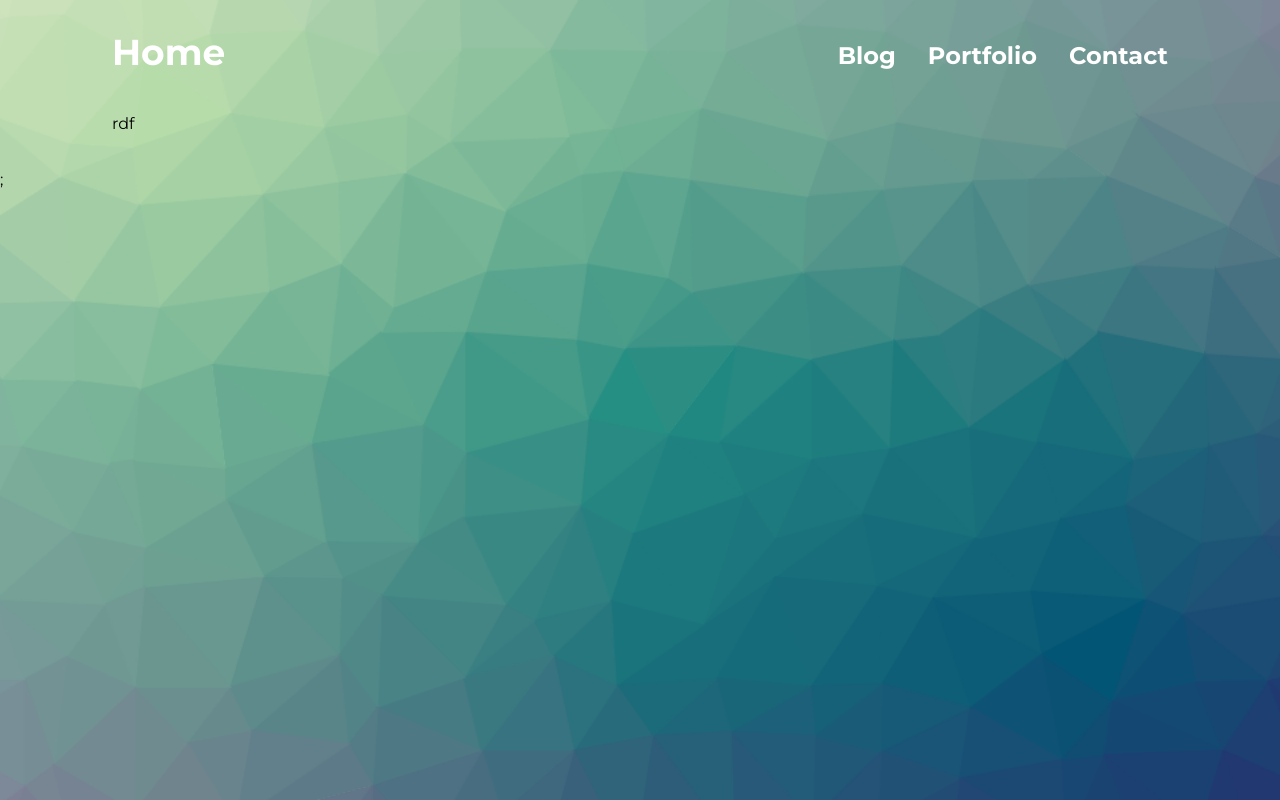
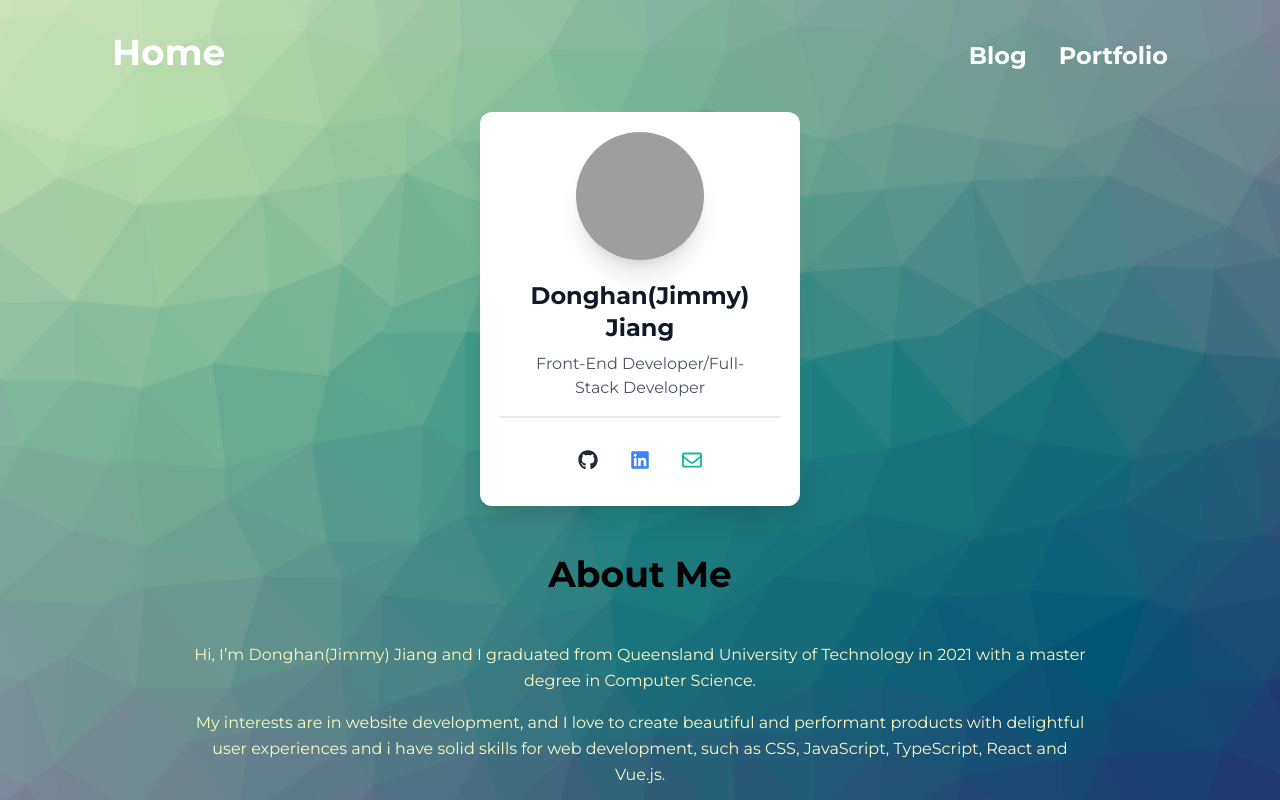
Before and after one commit to jiangdonghan/nextjs-blog, a Next.js app: page /portfolio in a window 1280 px wide. Shown: the top 800 px of the page. Built offline with nearby package versions, Linux system fonts and the light colour scheme; grey boxes are pictures that could not be loaded.

Commit message:
feat: add portfolio page

```diff
--- a/package.json
+++ b/package.json
@@ -28,7 +28,7 @@
     "next": "^12.1.5",
     "react": "^18.1.0",
     "react-dom": "^18.1.0",
-    "react-icons": "^4.3.1",
+    "react-icons": "^4.4.0",
     "react-multi-carousel": "^2.8.0",
     "sass": "^1.51.0",
     "tailwind-merge": "^1.2.1"
@@ -58,6 +58,7 @@
     "postcss": "^8.4.13",
     "prettier": "^2.6.2",
     "prettier-plugin-tailwindcss": "^0.1.10",
+    "react-github-btn": "^1.3.0",
     "react-markdown": "^8.0.3",
     "remark-gfm": "^3.0.1",
     "standard-version": "^9.3.2",
--- a/public/metadata/portfolio.ts
+++ b/public/metadata/portfolio.ts
@@ -0,0 +1,72 @@
+//todo fetch all the data from GraphCMS
+export const PortfolioData = {
+  name: 'Donghan(Jimmy) Jiang',
+  title: 'Front-End Developer/Full-Stack Developer',
+  social: {
+    github: 'https://github.com/jiangdonghan',
+    linkedIn: 'https://linkedin.com/in/donghan-jimmy-jiang-675962104',
+    email: 'jdh67246@gmail.com',
+  },
+  about: {
+    title: 'My Background',
+    description: [
+      'Hi, I’m Donghan(Jimmy) Jiang and I graduated from Queensland University of Technology in 2021 with a master degree in Computer Science.',
+      'My interests are in website development, and I love to create beautiful and performant products with delightful user experiences and i have solid skills for web development, such as CSS, JavaScript, TypeScript, React and Vue.js.',
+      'I previously worked at Agora.io for two years as a full stack developer, where I led the enterprise management system and ticket system. Apart from that, i also contributed to dev community website and agora cn official website. Agora is the leading video, voice and live interactive streaming platform in the world, helping developers deliver rich in-app experiences.',
+      'I built and maintain these projects with one other engineer over the period of two years. The enterprise management system is on a TypeScript, Vue/Vuex and Node.js stack. The ticket system is on a TypeScript, React/Redux and Node.js stack. The database for all the projects is MySQL.',
+    ],
+  },
+  skills: [
+    {
+      skillName: 'Frontend',
+      detail: [
+        'HTML',
+        'CSS',
+        'JavaScript',
+        'TypeScript',
+        'React',
+        'Vue',
+        'Webpack',
+      ],
+    },
+    {
+      skillName: 'Backend',
+      detail: [
+        'Node.js',
+        'Ruby on Rails',
+        'Express',
+        'Koa',
+        'MySQL',
+        'MongoDB',
+        'RESTful API',
+        'GraphQL',
+      ],
+    },
+    {
+      skillName: 'Other',
+      detail: ['Git', 'GitHub', 'Jenkins', 'Docker', 'CI/CD'],
+    },
+  ],
+  projects: [
+    {
+      title: 'My personal website',
+      description:
+        '⚡ My blog and portfolio built with NextJS, TailwindCSS and GraphQL.',
+      tags: ['GraphQL', 'React', 'NextJS', 'TailwindCSS'],
+      link: 'https://github.com/jiangdonghan/nextjs-blog',
+    },
+    {
+      title: 'Online Hospital',
+      description:
+        '👨‍🎨 A full stack online medical system where patients can reserve doctors and see doctors through video chat.',
+      tags: ['JWT', 'MySQL', 'Koa', 'React', 'Monorepo', 'WebRTC'],
+      link: 'https://github.com/jiangdonghan/online-hospital',
+    },
+    {
+      title: 'Mobile Travel Website',
+      description: '👨‍ A Vue.js static travel website project in mobile view ',
+      tags: ['Vue', 'Vuex'],
+      link: 'https://github.com/jiangdonghan/travelsite',
+    },
+  ],
+};
--- a/src/components/layout/Header.tsx
+++ b/src/components/layout/Header.tsx
@@ -3,7 +3,6 @@ import React from 'react';
 
 const Header = () => {
   const pages = [
-    { name: 'Contact', path: '/contact' },
     { name: 'Portfolio', path: '/portfolio' },
     { name: 'Blog', path: '/blog' },
   ];
--- /dev/null
+++ b/src/components/portfolio/PersonalInfoCard.tsx
@@ -0,0 +1,57 @@
+import React from 'react';
+import { FaGithub } from 'react-icons/fa';
+import { FaLinkedin } from 'react-icons/fa';
+import { FaRegEnvelope } from 'react-icons/fa';
+
+const PersonalInfoCard: React.FC<{
+  name: string;
+  title: string;
+  social: { [p: string]: string };
+}> = ({ name, title, social: { github, linkedIn, email } }) => {
+  return (
+    <div className='w-full'>
+      <div className='mx-auto flex max-w-xs flex-col justify-center rounded-xl bg-white p-5 shadow-xl'>
+        <div className=''>
+          <img
+            className='mx-auto w-32 rounded-full shadow-xl'
+            src='http://placekitten.com/g/300/300'
+            alt='Avatar'
+          />
+        </div>
+        <div className='mt-5 text-center'>
+          <p className='text-xl font-semibold text-gray-900 sm:text-2xl'>
+            {name}
+          </p>
+          <p className='inline-block w-auto border-b-2 px-5 pt-2 pb-4 text-xs text-gray-600 sm:text-base'>
+            {title}
+          </p>
+          <div className='align-center mt-4 flex justify-center'>
+            <a
+              className='m-1 rounded-full p-1 text-xl text-gray-800 transition-colors duration-300 hover:bg-gray-800 hover:text-white sm:m-2 sm:p-2'
+              href={github}
+            >
+              <FaGithub />
+              <span className='sr-only'>Github</span>
+            </a>
+            <a
+              className='m-1 rounded-full p-1 text-xl text-blue-500 transition-colors duration-300 hover:bg-blue-500 hover:text-white sm:m-2 sm:p-2'
+              href={linkedIn}
+            >
+              <FaLinkedin />
+              <span className='sr-only'>LinkedIn</span>
+            </a>
+            <a
+              className='m-1 rounded-full p-1 text-xl text-teal-500 transition-colors duration-300 hover:bg-teal-500 hover:text-white sm:m-2 sm:p-2'
+              href={'https://mail.google.com/mail/?view=cm&fs=1&to=' + email}
+            >
+              <FaRegEnvelope />
+              <span className='sr-only'>Email</span>
+            </a>
+          </div>
+        </div>
+      </div>
+    </div>
+  );
+};
+
+export default PersonalInfoCard;
--- a/src/components/portfolio/ProjectCard.tsx
+++ b/src/components/portfolio/ProjectCard.tsx
@@ -0,0 +1,51 @@
+import React from 'react';
+import GitHubButton from 'react-github-btn';
+import { FaExternalLinkAlt } from 'react-icons/fa';
+
+const ProjectCard: React.FC<{
+  project: { title: string; description: string; tags: string[]; link: string };
+}> = ({ project: { title, description, tags, link } }) => {
+  return (
+    <div className='group m-4 mx-auto w-full rounded-xl border-2 border-gray-300 bg-white p-6 sm:w-1/2'>
+      <a href={link}>
+        <h1 className='text-center text-xl font-bold'>
+          {title} <FaExternalLinkAlt className='inline align-baseline' />
+        </h1>
+      </a>
+      <hr className='my-4' />
+      <p className=''>{description}</p>
+      <div className='mt-4 mb-8 flex flex-wrap items-center justify-center gap-2'>
+        {tags.map((tag) => (
+          <div className='rounded-full border-2 px-4 py-1' key={tag}>
+            {tag}
+          </div>
+        ))}
+      </div>
+      <div className='w-full text-center'>
+        <GitHubButton
+          href={link}
+          data-color-scheme='no-preference: light; light: light; dark: light;'
+          data-icon='octicon-star'
+          data-size='large'
+          data-show-count='true'
+          aria-label='Star ntkme/github-buttons on GitHub'
+        >
+          Star
+        </GitHubButton>
+        {'  '}
+        <GitHubButton
+          href={link + '/fork'}
+          data-color-scheme='no-preference: light; light: light; dark: light;'
+          data-icon='octicon-repo-forked'
+          data-size='large'
+          data-show-count='true'
+          aria-label='Fork ntkme/github-buttons on GitHub'
+        >
+          Fork
+        </GitHubButton>
+      </div>
+    </div>
+  );
+};
+
+export default ProjectCard;
--- a/src/pages/blog/index.tsx
+++ b/src/pages/blog/index.tsx
@@ -1,7 +1,7 @@
 import * as React from 'react';
 
 import { CategoryCard, PostCard, PostWidget } from '@/components';
-import { PostCardProps } from '@/components/PostCard';
+import { PostCardProps } from '@/components/blog/PostCard';
 
 import { getPosts } from '@/services';
 
--- a/src/pages/category/[slug].tsx
+++ b/src/pages/category/[slug].tsx
@@ -1,8 +1,8 @@
 import { useRouter } from 'next/router';
 import React from 'react';
 
-import Loader from '@/components/Loader';
-import { PostCardProps } from '@/components/PostCard';
+import Loader from '@/components/blog/Loader';
+import { PostCardProps } from '@/components/blog/PostCard';
 
 import { getCategories, getCategoryPost } from '@/services';
 
--- a/src/pages/contact/index.tsx
+++ b/src/pages/contact/index.tsx
@@ -0,0 +1,5 @@
+const ContactPage = () => {
+  return <div>Contact</div>;
+};
+
+export default ContactPage;
--- a/src/pages/portfolio/index.tsx
+++ b/src/pages/portfolio/index.tsx
@@ -1,5 +1,34 @@
-const AboutPage = () => {
-  return <div>rdf</div>;
+import PersonalInfoCard from '@/components/portfolio/PersonalInfoCard';
+import ProjectCard from '@/components/portfolio/ProjectCard';
+
+import { PortfolioData } from '~/metadata/portfolio';
+
+const PortfolioPage = () => {
+  return (
+    <div>
+      <PersonalInfoCard {...PortfolioData} />
+      <h2 className='mt-12 mb-4 text-center text-2xl font-extrabold md:text-4xl'>
+        About Me
+      </h2>
+      <div className='mx-auto mt-12 max-w-4xl'>
+        <div className='text-left text-base leading-relaxed text-yellow-100 md:text-center'>
+          {PortfolioData.about.description.map((item, index) => {
+            return (
+              <p key={index} className='mb-4'>
+                {item}
+              </p>
+            );
+          })}
+        </div>
+        <h2 className='mt-8 mb-8 text-center text-2xl font-extrabold md:text-4xl'>
+          My projects
+        </h2>
+        <div>
+          {PortfolioData.projects.map((project) => ProjectCard({ project }))}
+        </div>
+      </div>
+    </div>
+  );
 };
 
-export default AboutPage;
+export default PortfolioPage;
--- a/src/pages/post/[slug].tsx
+++ b/src/pages/post/[slug].tsx
@@ -10,8 +10,8 @@ import {
   PostDetail,
   PostWidget,
 } from '@/components';
-import Loader from '@/components/Loader';
-import { PostCardProps } from '@/components/PostCard';
+import Loader from '@/components/blog/Loader';
+import { PostCardProps } from '@/components/blog/PostCard';
 
 import { getPostDetails, getPosts } from '@/services';
 
```
Also changed, not shown: src/components/index.ts (+7 -7 lines), 2 other files (tests, documents, lock files or other folders).
